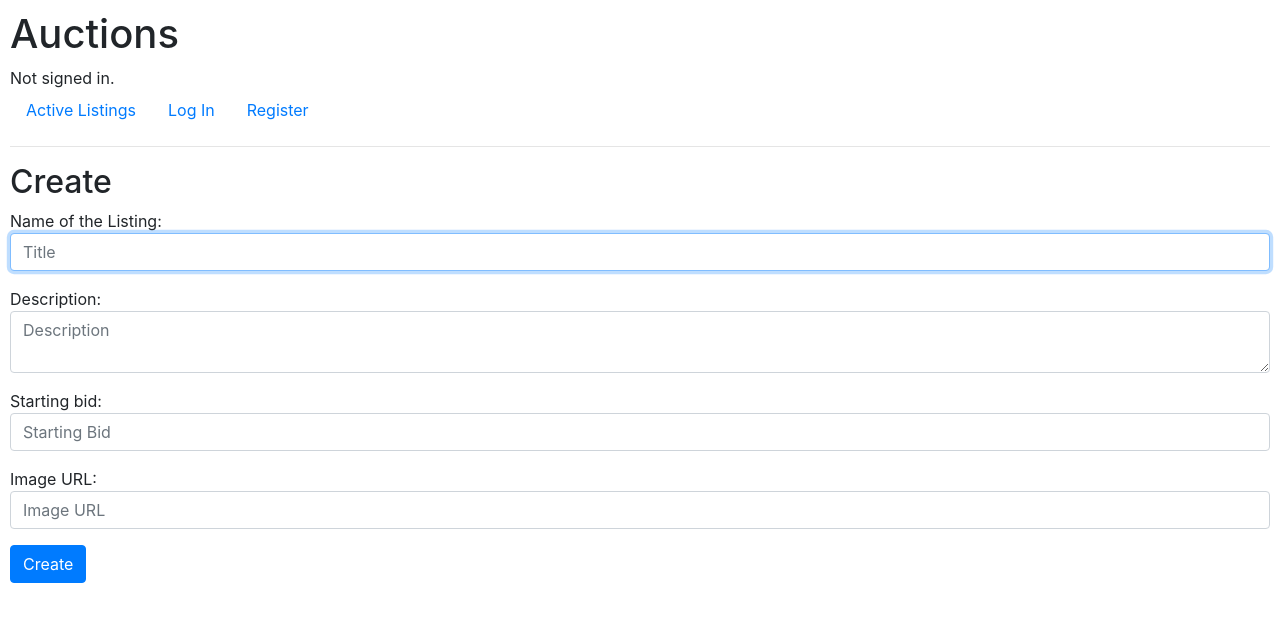
After one commit to neropass/ebay, a Django app: page /create in a window 1280 px wide. The commit adds this page. Shown: the top 622 px of the page. Run offline with Django 3.2, Linux system fonts and the light colour scheme; some libraries are stand-ins or nearby versions.

Commit message:
added creating listing html template

```diff
--- /dev/null
+++ b/auctions/templates/auctions/create.html
@@ -0,0 +1,32 @@
+{% extends "auctions/layout.html" %}
+
+{% block body %}
+
+    <h2>Create</h2>
+
+    {% if message %}
+        <div>{{ message }}</div>
+    {% endif %}
+
+    <form action="{% url 'login' %}" method="post">
+        {% csrf_token %}
+        <div class="form-group">
+          <lable>Name of the Listing:</lable>
+          <input autofocus class="form-control" type="text" name="username" placeholder="Title" required>
+        </div>
+        <div class="form-group">
+          <lable>Description:</lable>
+          <textarea class="form-control" name="description" placeholder="Description" required></textarea>
+        </div>
+        <div class="form-group">
+          <lable>Starting bid:</lable>
+          <input class="form-control" type="number" name="start_bid" placeholder="Starting Bid" required>
+        </div>
+        <div class="form-group">
+          <lable>Image URL:</lable>
+          <input class="form-control" type="text" name="image_url" placeholder="Image URL">
+        </div>
+        <input class="btn btn-primary" type="submit" value="Create">
+    </form>
+
+{% endblock %}
--- a/auctions/templates/auctions/layout.html
+++ b/auctions/templates/auctions/layout.html
@@ -21,6 +21,9 @@
                 <a class="nav-link" href="{% url 'index' %}">Active Listings</a>
             </li>
             {% if user.is_authenticated %}
+                <li>
+                    <a class="nav-link" href="{% url 'create' %}">Create Listing</a>
+                </li>
                 <li class="nav-item">
                     <a class="nav-link" href="{% url 'logout' %}">Log Out</a>
                 </li>
--- a/auctions/urls.py
+++ b/auctions/urls.py
@@ -6,5 +6,6 @@ urlpatterns = [
     path("", views.index, name="index"),
     path("login", views.login_view, name="login"),
     path("logout", views.logout_view, name="logout"),
-    path("register", views.register, name="register")
+    path("register", views.register, name="register"),
+    path("create", views.create, name="create"),
 ]
--- a/auctions/views.py
+++ b/auctions/views.py
@@ -61,3 +61,6 @@ def register(request):
         return HttpResponseRedirect(reverse("index"))
     else:
         return render(request, "auctions/register.html")
+
+def create(request):
+    return render(request, "auctions/create.html")
```
Also changed, not shown: db.sqlite3.
